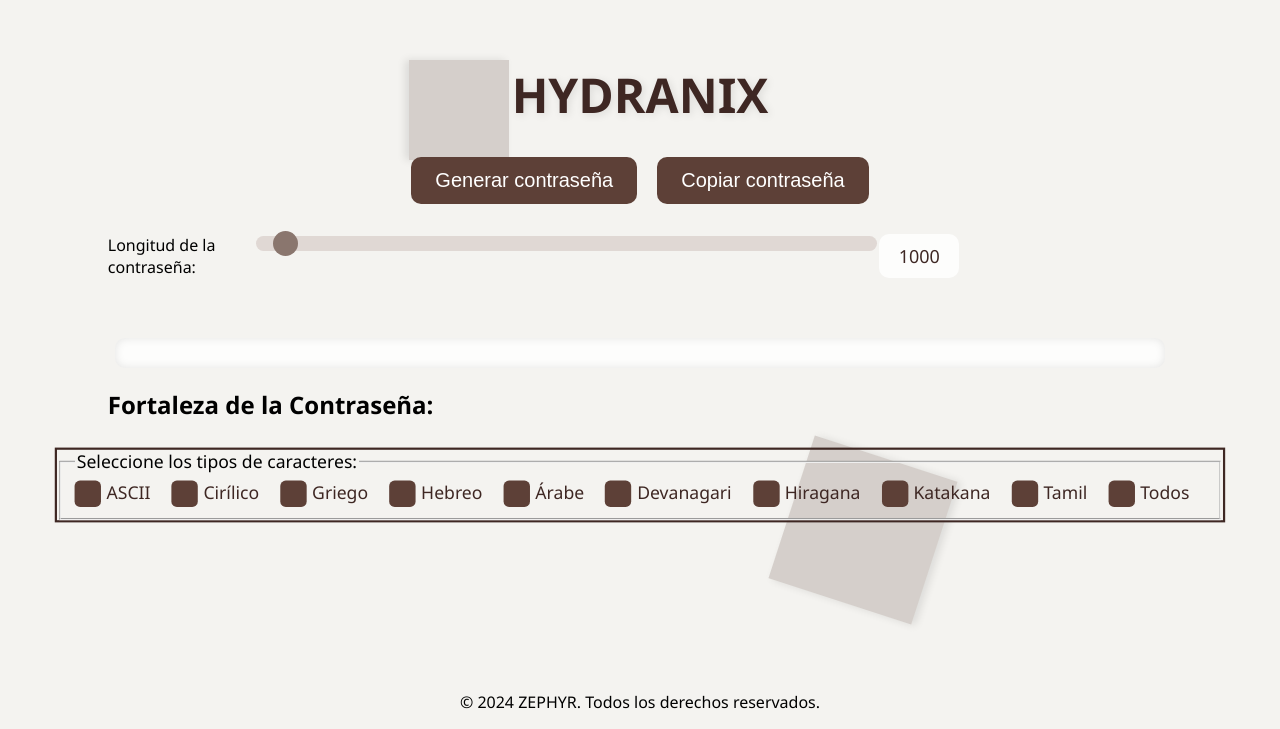
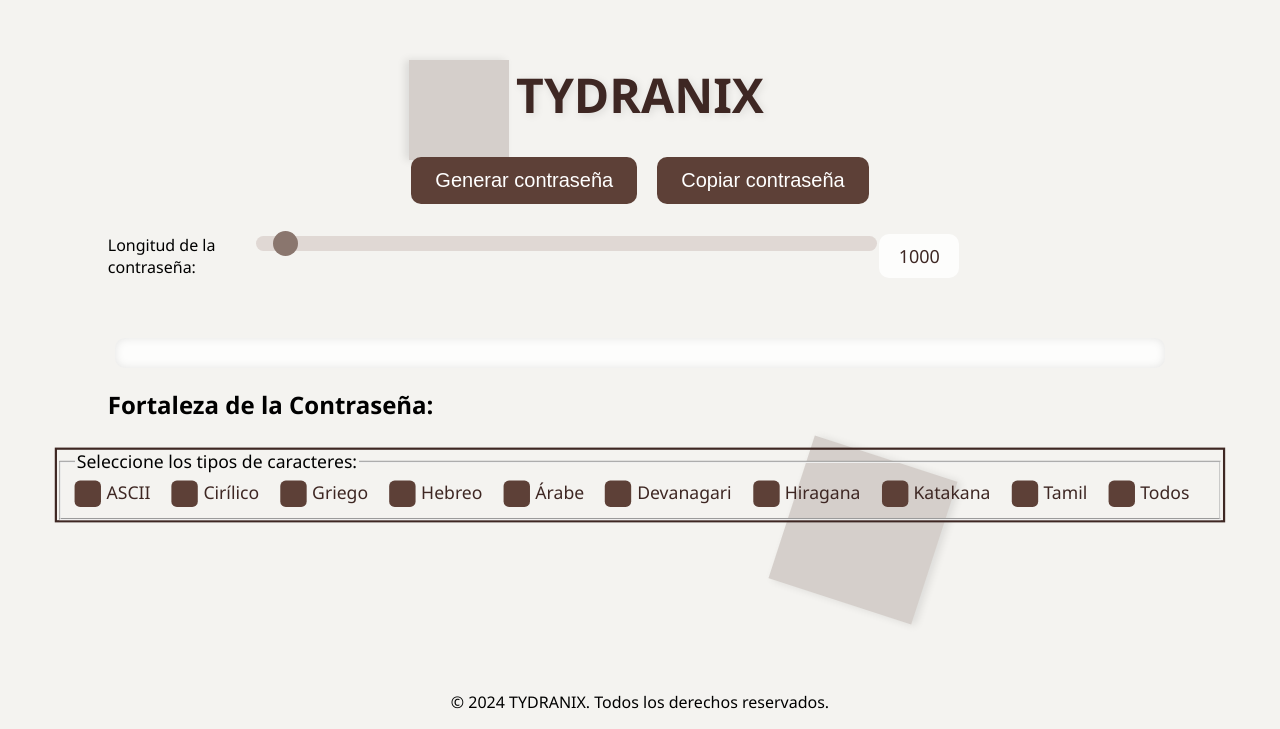
Before and after one commit to Vastgon/Passwords, a plain HTML site: page index.html in a window 1280 px wide. Shown: the part 125-854 px from the top of the page. Drawn offline with Linux system fonts and the light colour scheme.

Commit message:
Update index.html

```diff
--- a/index.html
+++ b/index.html
@@ -3,7 +3,7 @@
 <head>
     <meta charset="UTF-8">
     <meta name="viewport" content="width=device-width, initial-scale=1.0">
-    <title>ZEPHYR - Passwords</title>
+    <title>TYDRANIX - Passwords</title>
     <link rel="stylesheet" href="styles.css">
     <style>
         /* Agrega estilos CSS personalizados aquí si es necesario */
@@ -19,7 +19,7 @@
     <div id="root">
         <!-- Contenido principal -->
         <header>
-            <h1 class="titulo">HYDRANIX</h1>
+            <h1 class="titulo">TYDRANIX</h1>
         </header>
 
         <main>
@@ -64,7 +64,7 @@
     </div>
 
     <footer style="text-align: center;">
-        <p>&copy; 2024 ZEPHYR. Todos los derechos reservados.</p>
+        <p>&copy; 2024 TYDRANIX. Todos los derechos reservados.</p>
     </footer>
 
     <script src="script.js"></script>
```
